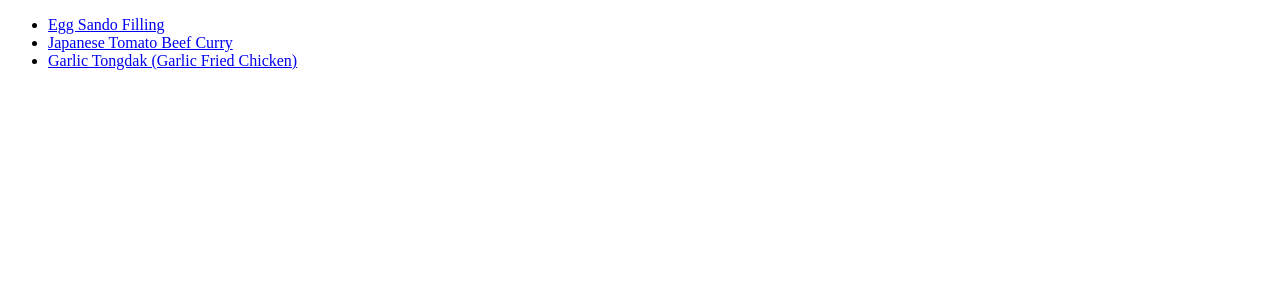
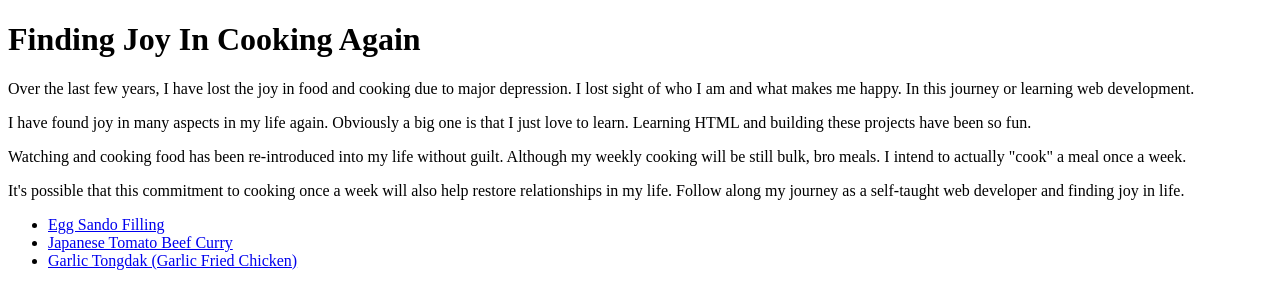
Before and after one commit to newtsyu/odin-recipes, a plain HTML site: page index.html in a window 1280 px wide. Drawn offline with Linux system fonts and the light colour scheme.

Commit message:
Added a description and title

```diff
--- a/index.html
+++ b/index.html
@@ -3,10 +3,15 @@
 
 <heading>
     <meta charset="utf-8">
-    <title>Index</title>
+    <title>Finding Joy in Cooking Again</title>
 </heading>
 
 <body>
+    <h1>Finding Joy In Cooking Again</h1>
+    <p>Over the last few years, I have lost the joy in food and cooking due to major depression. I lost sight of who I am and what makes me happy. In this journey or learning web development.    </p>
+    <p>I have found joy in many aspects in my life again. Obviously a big one is that I just love to learn. Learning HTML and building these projects have been so fun.</p>
+    <p>Watching and cooking food has been re-introduced into my life without guilt. Although my weekly cooking will be still bulk, bro meals. I intend to actually "cook" a meal once a week.</p>
+    <p>It's possible that this commitment to cooking once a week will also help restore relationships in my life. Follow along my journey as a self-taught web developer and finding joy in life.</p>
     <ul>
     <li><a href="./recipes/egg_sando_filling.html">Egg Sando Filling</a></li>
     <li><a href="./recipes/japanese_tomato_beef_curry.html">Japanese Tomato Beef Curry</a></li>
```
